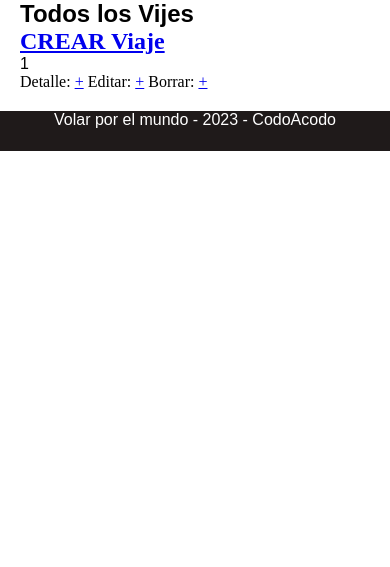
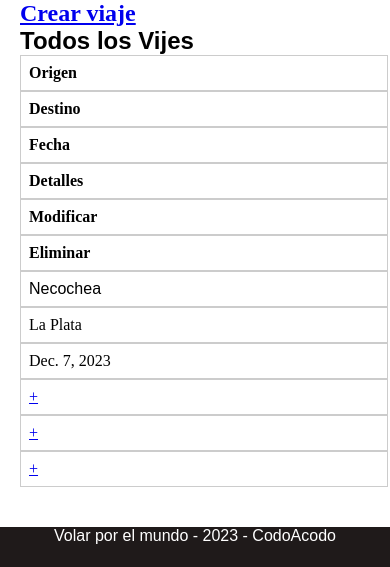
Before and after one commit to agustinsalum/flying-around-the-world, a Django app: page /trips/ in a window 390 px wide. Shown: the part 393-960 px from the top of the page. Before the commit the page ends 544 px from the top, so only its background shows below. Run offline with Django 4.2, Linux system fonts and the light colour scheme; data comes from the database, SQL or seed files in the repository; both versions use the stored data as it was after the commit; some web fonts are replaced.

Commit message:
Estilos en tabla y solucion de enlaces

```diff
--- a/fly/urls.py
+++ b/fly/urls.py
@@ -6,9 +6,9 @@ from .views import FlyIndexViews, FlyFormViews, FlyFlightsViews, FlyAboutUsViews
 urlpatterns = [
     path('admin/', admin.site.urls),
     path('',FlyIndexViews.as_view(), name = 'index'),
-    path('index.html',FlyIndexViews.as_view(), name = 'index'),
-    path('form.html',FlyFormViews.as_view(), name = 'form'),
-    path('flights.html',FlyFlightsViews.as_view(), name = 'flights'),
-    path('about_us.html',FlyAboutUsViews.as_view(), name = 'abouts_us'),
+    path('index/',FlyIndexViews.as_view(), name = 'index'),
+    path('form/',FlyFormViews.as_view(), name = 'form'),
+    path('flights/',FlyFlightsViews.as_view(), name = 'flights'),
+    path('about_us/',FlyAboutUsViews.as_view(), name = 'abouts_us'),
     path("trips/", include("flyApp.urls")),
 ]
--- a/flyApp/templates/trip_create.html
+++ b/flyApp/templates/trip_create.html
@@ -3,7 +3,7 @@
 
 <main>
     <div>
-        <h1>CREATE TRIP</h1>
+        <h1>Crear viaje</h1>
         <form method="post">
 
             {% csrf_token %}
@@ -12,7 +12,7 @@
 
         </form>
 
-        <a href="{% url 'trip:all' %}">Let's go back to the beginning</a>
+        <a href="{% url 'trip:all' %}">Volver</a>
     </div>
 </main>
 {% endblock %}
--- a/flyApp/templates/trip_delete.html
+++ b/flyApp/templates/trip_delete.html
@@ -11,7 +11,7 @@
             <input type="submit" value="{{ type }}" />
         </form>
 
-        <a href="{% url 'trip:all' %}">Cancel</a>
+        <a href="{% url 'trip:all' %}">Atras</a>
     </div>
 </main>
 {% endblock %}
--- a/flyApp/templates/trip_detail.html
+++ b/flyApp/templates/trip_detail.html
@@ -11,7 +11,7 @@
 
         {% endfor %}
 
-        <a href="{% url 'trip':all' %}">BACK</a>
+        <a href="{% url 'trip':all' %}">Atras</a>
     </div>
 </main>
 {% endblock %}
--- a/static/assets/css/mobile.css
+++ b/static/assets/css/mobile.css
@@ -161,6 +161,22 @@
         }
     }
 
+    /* table */
+
+    table {
+        width: 100%;
+        border-collapse: collapse;
+        margin-bottom: 20px;
+    }
+
+    th,
+    td {
+        border: 1px solid #ccc;
+        padding: 8px;
+        text-align: left;
+        display: block;
+        width: 100%;
+    }
 
     /* footer */
 
--- a/static/assets/css/notebook.css
+++ b/static/assets/css/notebook.css
@@ -169,6 +169,23 @@
     }
   }
 
+  /* table */
+
+  table {
+    width: 100%;
+    border-collapse: collapse;
+    margin-bottom: 20px;
+    display: grid;
+    grid-template-columns: repeat(4, 1fr);
+  }
+
+  th,
+  td {
+    border: 1px solid #ccc;
+    padding: 8px;
+    text-align: left;
+  }
+
   /* footer */
 
   footer {
--- a/static/assets/css/tablet.css
+++ b/static/assets/css/tablet.css
@@ -171,6 +171,25 @@
     }
   }
 
+  /* table */
+
+  table {
+    width: 100%;
+    border-collapse: collapse;
+    margin-bottom: 20px;
+    display: flex;
+    flex-direction: column;
+  }
+
+  th,
+  td {
+    width: 100%;
+    border: 1px solid #ccc;
+    padding: 8px;
+    text-align: left;
+    display: block;
+  }
+
   /* footer */
 
   footer {
--- a/templates/base.html
+++ b/templates/base.html
@@ -27,11 +27,11 @@
 
         <nav class="nav-menu">
             <ul>
-                <li><a href="./index.html">Inicio</a></li>
-                <li><a href="./flights.html">Vuelos</a></li>
-                <li><a href="./about_us.html">Quienes somos</a></li>
+                <li><a href="{% url 'index' %}">Inicio</a></li>
+                <li><a href="{% url 'flights' %}">Imagenes</a></li>
+                <li><a href="{% url 'abouts_us' %}">Quienes somos</a></li>
                 <li><a href="{% url 'trip:all' %}">Viajes</a></li>
-                <li><a href="./form.html">Contacto</a></li>
+                <li><a href="{% url 'form' %}">Contacto</a></li>
             </ul>
         </nav>
     </header>
--- a/templates/trip.html
+++ b/templates/trip.html
@@ -13,29 +13,27 @@
         <article>
             <!-- article -->
             <div class="welcome">
+                <h2><a href="{% url 'trip:create' %}">Crear viaje</a></h2>
                 <h1>Todos los Vijes</h1>
-                <h2><a href="{% url 'trip:create' %}">CREAR Viaje</a></h2>
                 {% for trip in trip_list%}
-                <div class="list">
-                    <span>
-                        <p>{{forloop.counter}}</p>
-                    </span>
-                    <span>
-                        <p>{{trip.nombre}}</p>
-                    </span>
-                    <span>
-                        <label for="">Detalle: </label>
-                        <a href="{% url 'trip:detail' trip.id %}">+</a>
-                    </span>
-                    <span>
-                        <label for="">Editar: </label>
-                        <a href="{% url 'trip:update' trip.id %}">+</a>
-                    </span>
-                    <span>
-                        <label for="">Borrar: </label>
-                        <a href="{% url 'trip:delete' trip.id %}">+</a>
-                    </span>
-                </div>
+                <table>
+                    <tr>
+                        <th>Origen</th>
+                        <th>Destino</th>
+                        <th>Fecha</th>
+                        <th>Detalles</th>
+                        <th>Modificar</th>
+                        <th>Eliminar</th>
+                    </tr>
+                    <tr>
+                        <td><p>{{trip.destination}}</p></td>
+                        <td>{{trip.origin}}</td>
+                        <td>{{trip.date}}</td>
+                        <td><a href="{% url 'trip:detail' trip.id %}">+</a></td>
+                        <td><a href="{% url 'trip:update' trip.id %}">+</a></td>
+                        <td><a href="{% url 'trip:delete' trip.id %}">+</a></td>
+                    </tr>
+                </table>
 
                 {% endfor %}
             </div>
```
Also changed, not shown: flyApp/templates/trip.html (deleted, +0 -33 lines), db.sqlite3.
